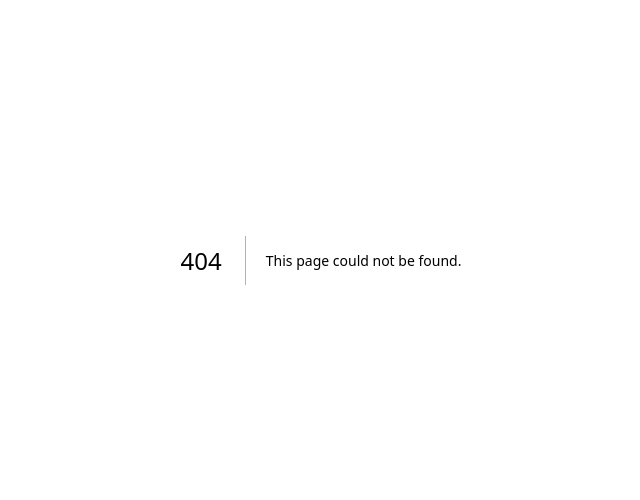
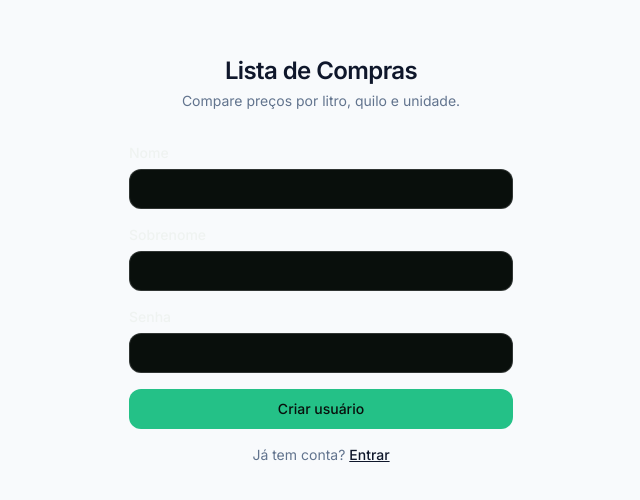
Before and after one commit to RafaSport/lista_compras_one, a Next.js app: page /cadastro in a window 1280 px wide. Before the commit this address had no page. Shown: the part 140-640 px from the top of the page, without its empty margins (319-959 px from the left). Built offline with nearby package versions, Linux system fonts and the light colour scheme.

Commit message:
feat: cria telas de login e cadastro

```diff
--- /dev/null
+++ b/src/app/(publico)/cadastro/page.tsx
@@ -0,0 +1,104 @@
+"use client";
+
+import { useState } from "react";
+import Link from "next/link";
+import { useRouter } from "next/navigation";
+import { Botao } from "@/components/ui/botao";
+import { Campo } from "@/components/forms/campo";
+
+// Tela de cadastro de usuário (RF21, RN12). Rota pública.
+// O login é gerado como nome.sobrenome. Se já existir, o servidor responde 409
+// e a tela pede um sobrenome diferente.
+export default function PaginaCadastro() {
+  const router = useRouter();
+  const [nome, setNome] = useState("");
+  const [sobrenome, setSobrenome] = useState("");
+  const [senha, setSenha] = useState("");
+  const [erro, setErro] = useState<string | null>(null);
+  const [enviando, setEnviando] = useState(false);
+
+  // Prévia do login que será gerado, para o usuário ver antes de enviar.
+  const loginPrevisto =
+    nome.trim() && sobrenome.trim()
+      ? `${nome.trim().toLowerCase()}.${sobrenome.trim().toLowerCase()}`
+      : "";
+
+  async function cadastrar(evento: React.FormEvent) {
+    evento.preventDefault();
+    setErro(null);
+    setEnviando(true);
+
+    const resposta = await fetch("/api/usuarios", {
+      method: "POST",
+      headers: { "Content-Type": "application/json" },
+      body: JSON.stringify({ nome, sobrenome, senha }),
+    });
+
+    setEnviando(false);
+
+    if (resposta.status === 409) {
+      setErro("Esse login já existe. Informe um sobrenome diferente.");
+      return;
+    }
+
+    if (!resposta.ok) {
+      setErro("Não foi possível criar o usuário. Tente novamente.");
+      return;
+    }
+
+    router.push("/login");
+  }
+
+  return (
+    <form onSubmit={cadastrar} className="space-y-4">
+      <Campo
+        rotulo="Nome"
+        autoComplete="given-name"
+        value={nome}
+        onChange={(e) => setNome(e.target.value)}
+        required
+      />
+
+      <Campo
+        rotulo="Sobrenome"
+        autoComplete="family-name"
+        value={sobrenome}
+        onChange={(e) => setSobrenome(e.target.value)}
+        required
+      />
+
+      <Campo
+        rotulo="Senha"
+        tipo="password"
+        autoComplete="new-password"
+        value={senha}
+        onChange={(e) => setSenha(e.target.value)}
+        required
+        minLength={6}
+      />
+
+      {loginPrevisto && (
+        <p className="text-sm text-slate-500 dark:text-slate-400">
+          Seu login será <strong>{loginPrevisto}</strong>
+        </p>
+      )}
+
+      {erro && (
+        <p role="alert" className="text-sm text-red-600 dark:text-red-400">
+          {erro}
+        </p>
+      )}
+
+      <Botao type="submit" carregando={enviando} className="w-full">
+        Criar usuário
+      </Botao>
+
+      <p className="text-center text-sm text-slate-500 dark:text-slate-400">
+        Já tem conta?{" "}
+        <Link href="/login" className="font-medium text-slate-900 underline dark:text-slate-100">
+          Entrar
+        </Link>
+      </p>
+    </form>
+  );
+}
--- a/src/app/(publico)/entrar/page.tsx
+++ /dev/null
@@ -1,102 +0,0 @@
-"use client";
-
-import { useState } from "react";
-import { useRouter, useSearchParams } from "next/navigation";
-import { useForm } from "react-hook-form";
-import { zodResolver } from "@hookform/resolvers/zod";
-import { signIn } from "next-auth/react";
-import { z } from "zod";
-import { Campo } from "@/components/forms";
-
-// Schema do formulário de login. Separado do schema do servidor porque aqui
-// só precisamos garantir que os campos não estão vazios.
-const esquemaLogin = z.object({
-  login: z.string().trim().min(1, "Informe o login."),
-  senha: z.string().min(1, "Informe a senha."),
-});
-
-type DadosLogin = z.infer<typeof esquemaLogin>;
-
-export default function PaginaEntrar() {
-  const router = useRouter();
-  const parametros = useSearchParams();
-  const [erroGeral, setErroGeral] = useState<string | null>(null);
-
-  // Para onde voltar depois do login. O proxy manda ?destino=/compras
-  const destino = parametros.get("destino") ?? "/";
-
-  const {
-    register,
-    handleSubmit,
-    formState: { errors, isSubmitting },
-  } = useForm<DadosLogin>({
-    resolver: zodResolver(esquemaLogin),
-    defaultValues: { login: "", senha: "" },
-  });
-
-  async function aoEnviar(dados: DadosLogin) {
-    setErroGeral(null);
-
-    const resultado = await signIn("credentials", {
-      login: dados.login,
-      senha: dados.senha,
-      redirect: false,
-    });
-
-    // signIn devolve erro em vez de lançar exceção
-    if (resultado?.error) {
-      setErroGeral("Login ou senha inválidos.");
-      return;
-    }
-
-    router.push(destino);
-    router.refresh();
-  }
-
-  return (
-    <form
-      onSubmit={handleSubmit(aoEnviar)}
-      className="flex flex-col gap-4 rounded-xl border border-slate-200 bg-white p-6 shadow-sm dark:border-slate-800 dark:bg-slate-900"
-    >
-      <Campo
-        rotulo="Login"
-        autoComplete="username"
-        autoFocus
-        erro={errors.login?.message}
-        {...register("login")}
-      />
-
-      <Campo
-        rotulo="Senha"
-        type="password"
-        autoComplete="current-password"
-        erro={errors.senha?.message}
-        {...register("senha")}
-      />
-
-      {erroGeral && (
-        <p role="alert" className="text-sm text-red-600 dark:text-red-400">
-          {erroGeral}
-        </p>
-      )}
-
-      <button
-        type="submit"
-        disabled={isSubmitting}
-        className="mt-2 rounded-lg bg-slate-900 px-4 py-2 text-sm font-medium text-white transition hover:bg-slate-800 disabled:cursor-not-allowed disabled:opacity-60 dark:bg-slate-100 dark:text-slate-900 dark:hover:bg-white"
-      >
-        {isSubmitting ? "Entrando..." : "Entrar"}
-      </button>
-
-      <p className="text-center text-sm text-slate-500 dark:text-slate-400">
-        Não tem conta?{" "}
-        <a
-          href="/cadastro"
-          className="font-medium text-slate-900 underline underline-offset-2 dark:text-slate-100"
-        >
-          Criar conta
-        </a>
-      </p>
-    </form>
-  );
-}
--- /dev/null
+++ b/src/app/(publico)/login/page.tsx
@@ -0,0 +1,79 @@
+"use client";
+
+import { useState } from "react";
+import Link from "next/link";
+import { useRouter } from "next/navigation";
+import { signIn } from "next-auth/react";
+import { Botao } from "@/components/ui/botao";
+import { Campo } from "@/components/forms/campo";
+
+// Tela de login (RF20). Rota pública.
+// O login é gerado como nome.sobrenome no cadastro, por isso o campo é "usuário".
+export default function PaginaLogin() {
+  const router = useRouter();
+  const [usuario, setUsuario] = useState("");
+  const [senha, setSenha] = useState("");
+  const [erro, setErro] = useState<string | null>(null);
+  const [enviando, setEnviando] = useState(false);
+
+  // Envia as credenciais. Em sucesso, volta para a raiz, que é protegida.
+  async function entrar(evento: React.FormEvent) {
+    evento.preventDefault();
+    setErro(null);
+    setEnviando(true);
+
+    const resultado = await signIn("credentials", {
+      usuario,
+      senha,
+      redirect: false,
+    });
+
+    setEnviando(false);
+
+    if (resultado?.error) {
+      setErro("Usuário ou senha inválidos.");
+      return;
+    }
+
+    router.push("/");
+    router.refresh();
+  }
+
+  return (
+    <form onSubmit={entrar} className="space-y-4">
+      <Campo
+        rotulo="Usuário"
+        autoComplete="username"
+        value={usuario}
+        onChange={(e) => setUsuario(e.target.value)}
+        required
+      />
+
+      <Campo
+        rotulo="Senha"
+        tipo="password"
+        autoComplete="current-password"
+        value={senha}
+        onChange={(e) => setSenha(e.target.value)}
+        required
+      />
+
+      {erro && (
+        <p role="alert" className="text-sm text-red-600 dark:text-red-400">
+          {erro}
+        </p>
+      )}
+
+      <Botao type="submit" carregando={enviando} className="w-full">
+        Entrar
+      </Botao>
+
+      <p className="text-center text-sm text-slate-500 dark:text-slate-400">
+        Ainda não tem conta?{" "}
+        <Link href="/cadastro" className="font-medium text-slate-900 underline dark:text-slate-100">
+          Criar usuário
+        </Link>
+      </p>
+    </form>
+  );
+}
```
